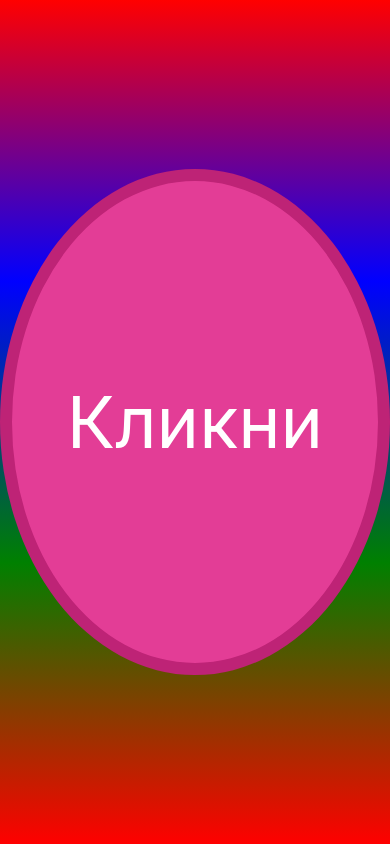
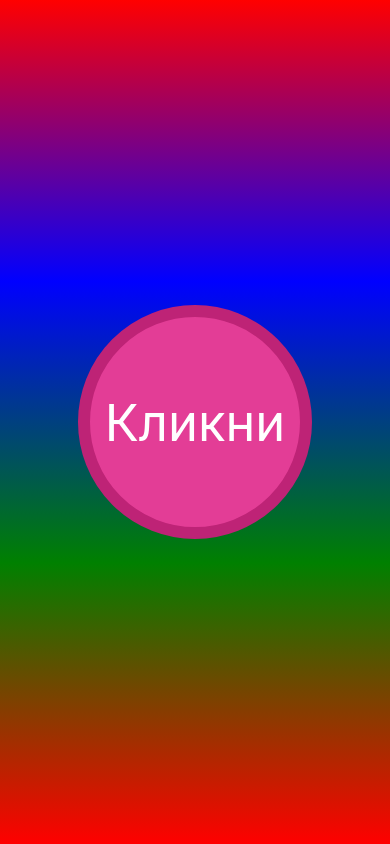
Before and after one commit to sanyuchilas/random_events, a plain HTML site: page index.html in a window 390 px wide. Drawn offline with Linux system fonts and the light colour scheme.

Commit message:
fix animation on mobiles

```diff
--- a/index.html
+++ b/index.html
@@ -8,10 +8,6 @@
 </head>
 <body>
     <style>
-        :root {
-            --duration: 2s;
-        }
-
         * {
             box-sizing: border-box;
             font-family: -apple-system, BlinkMacSystemFont, 'Segoe UI', 'Roboto', 'Oxygen',
@@ -78,9 +74,9 @@
             vertical-align: center;
             color: white;
             background: #e33d96;
-            font-size: 6rem;
-            height: 60vh;
-            width: 60vh;
+            font-size: min(13vw, 6rem);
+            height: min(60vh, 60vw);
+            width: min(60vh, 60vw);
             border-radius: 50%;
             border: 1rem solid #be2376;
             transition: all 1s cubic-bezier(0.155, 0.82, 0.175, 1);
```
